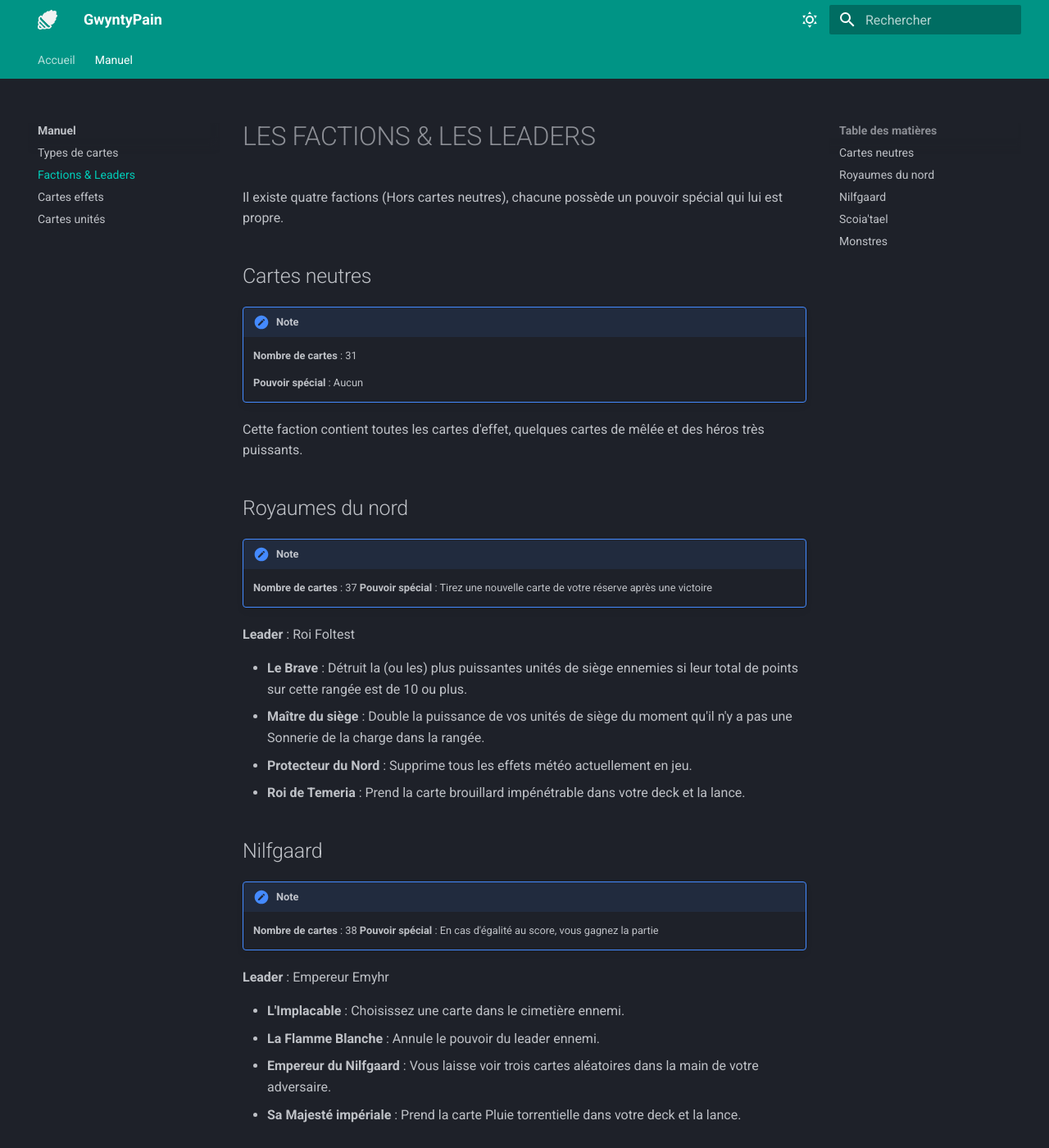
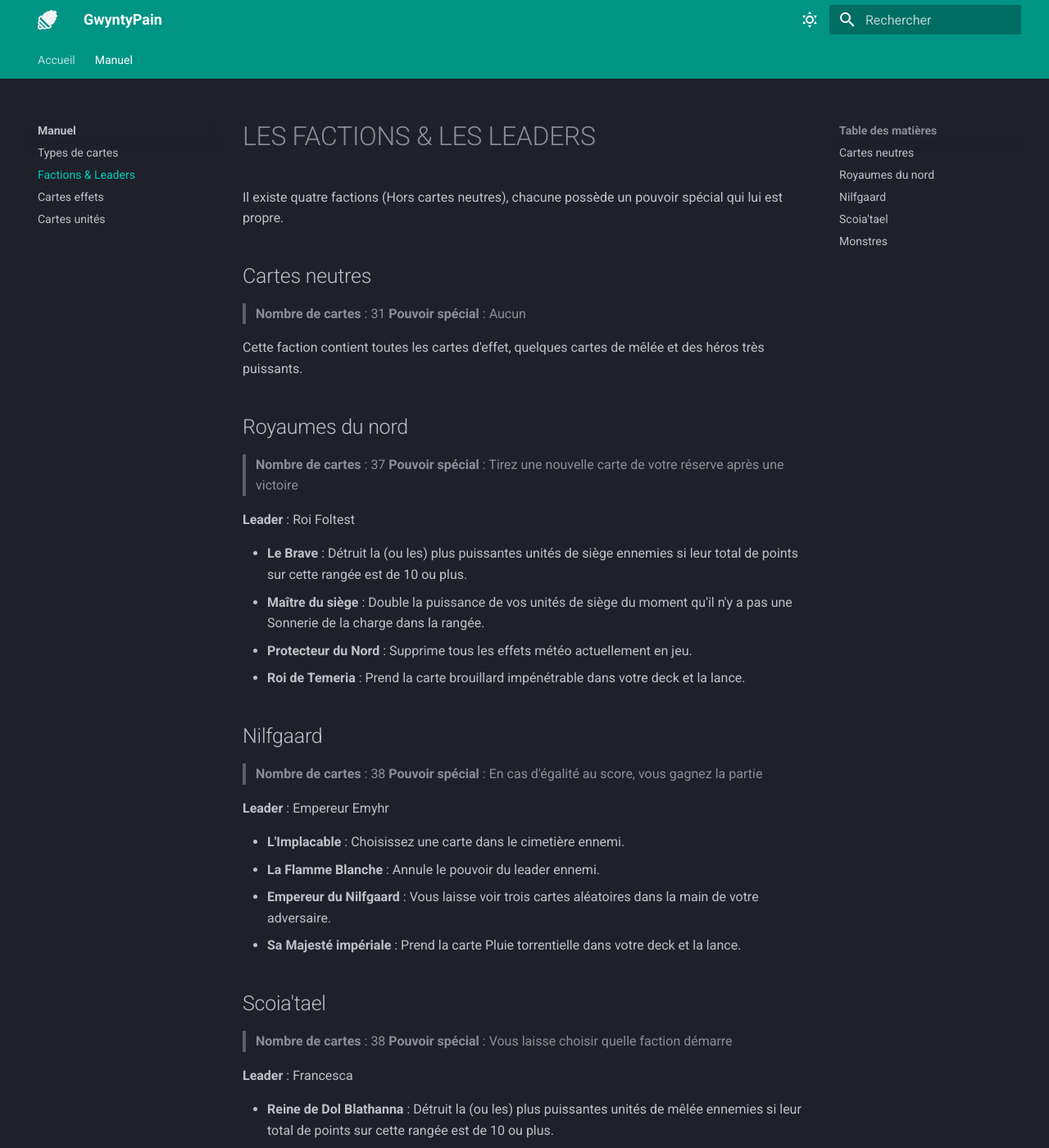
Before and after one commit to papierpainpain/gwynt, an MkDocs documentation site: the page built from docs/manuel/factions_leaders.md, in a window 1280 px wide and 1400 px high. Shown: the whole window at 82% size. Built offline with MkDocs 1.6.1 and Material for MkDocs 9.7.7, drawn with Linux system fonts in a browser that asks for light colours.

Commit message:
Update 'docs/manuel/factions_leaders.md'

```diff
--- a/docs/manuel/factions_leaders.md
+++ b/docs/manuel/factions_leaders.md
@@ -4,18 +4,15 @@ Il existe quatre factions (Hors cartes neutres), chacune possède un pouvoir sp
 
 ## Cartes neutres
 
-!!! note
-    **Nombre de cartes** : 31
-
-    **Pouvoir spécial** : Aucun
+> **Nombre de cartes** : 31
+> **Pouvoir spécial** : Aucun
 
 Cette faction contient toutes les cartes d'effet, quelques cartes de mêlée et des héros très puissants.
 
 ## Royaumes du nord
 
-!!! note
-    **Nombre de cartes** : 37
-    **Pouvoir spécial** : Tirez une nouvelle carte de votre réserve après une victoire
+> **Nombre de cartes** : 37
+> **Pouvoir spécial** : Tirez une nouvelle carte de votre réserve après une victoire
 
 **Leader** : Roi Foltest
 
@@ -26,9 +23,8 @@ Cette faction contient toutes les cartes d'effet, quelques cartes de mêlée et
 
 ## Nilfgaard
 
-!!! note
-    **Nombre de cartes** : 38
-    **Pouvoir spécial** : En cas d'égalité au score, vous gagnez la partie
+> **Nombre de cartes** : 38
+> **Pouvoir spécial** : En cas d'égalité au score, vous gagnez la partie
 
 **Leader** : Empereur Emyhr
 
@@ -39,9 +35,8 @@ Cette faction contient toutes les cartes d'effet, quelques cartes de mêlée et
 
 ## Scoia'tael
 
-!!! note
-    **Nombre de cartes** : 38
-    **Pouvoir spécial** : Vous laisse choisir quelle faction démarre
+> **Nombre de cartes** : 38
+> **Pouvoir spécial** : Vous laisse choisir quelle faction démarre
 
 **Leader** : Francesca
 
@@ -52,9 +47,8 @@ Cette faction contient toutes les cartes d'effet, quelques cartes de mêlée et
 
 ## Monstres
 
-!!! note
-    **Nombre de cartes** : 40
-    **Pouvoir spécial** : Après chaque round, une carte aléatoire reste sur le champ de bataille
+> **Nombre de cartes** : 40
+> **Pouvoir spécial** : Après chaque round, une carte aléatoire reste sur le champ de bataille
 
 **Leader** : Eredin
 
```
